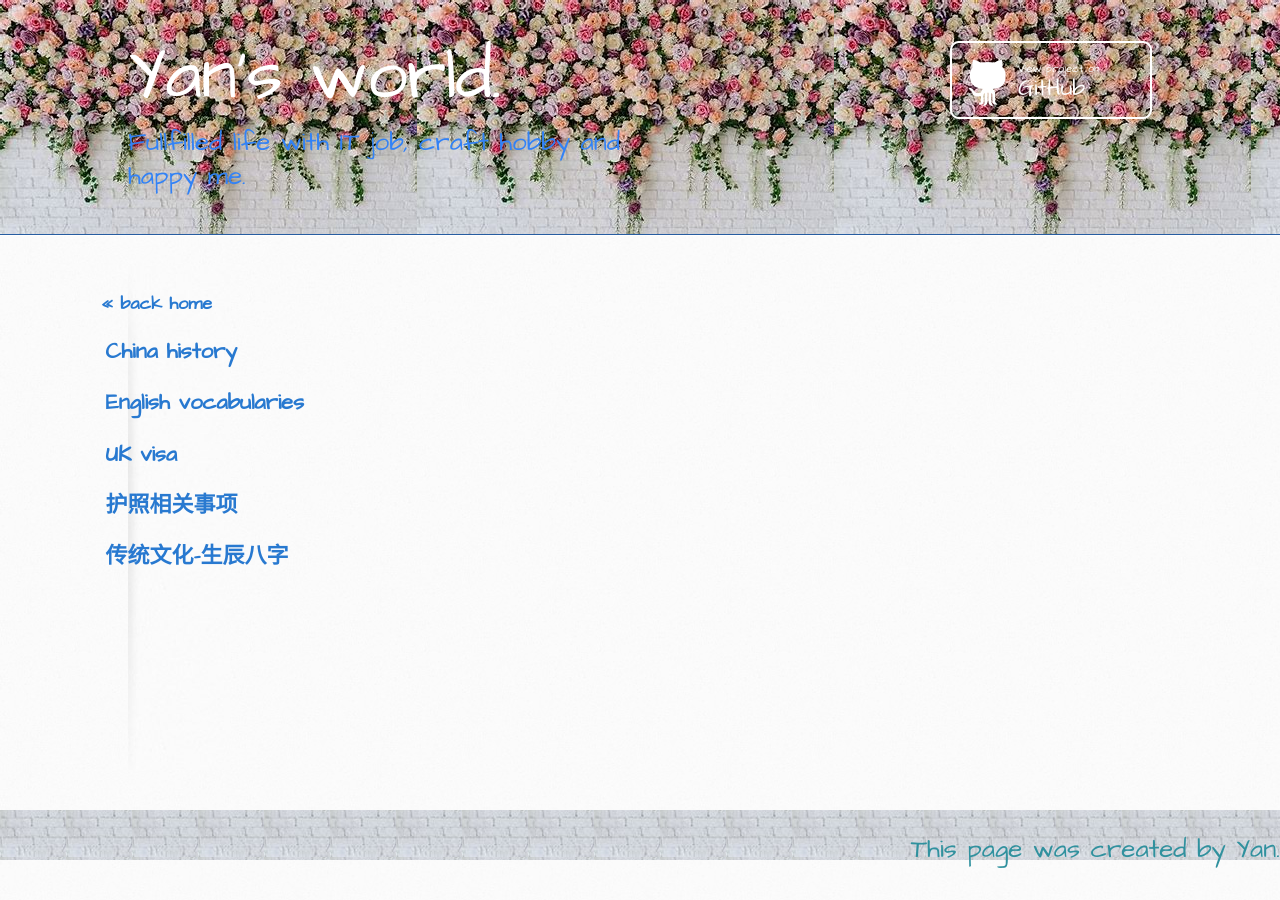
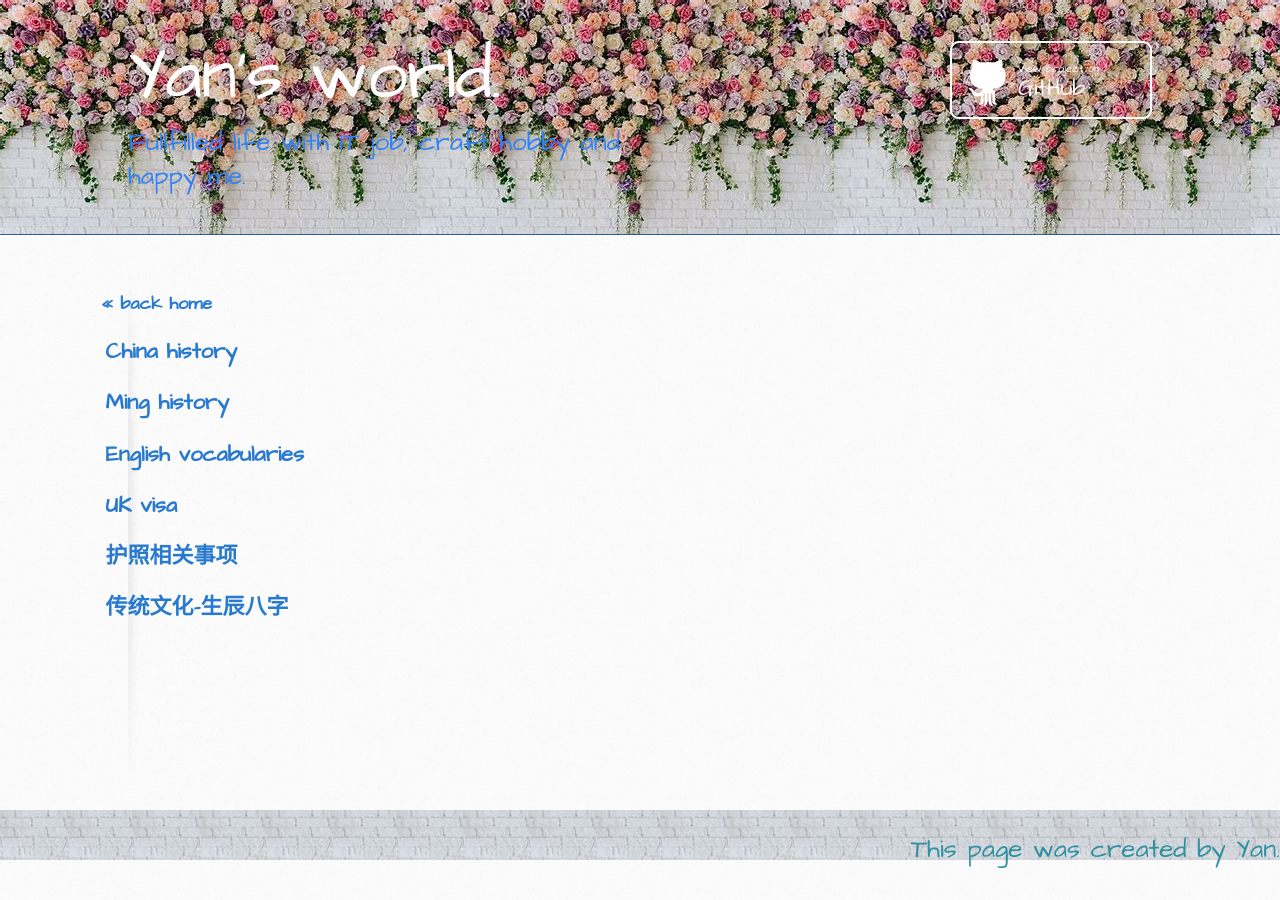
Before and after one commit to itcraftme/itcraftme, a Jekyll site: the page built from docs/me/index.md, in a window 1280 px wide. Built offline with Jekyll 4.4.1, drawn with Linux system fonts in a browser that asks for light colours; our own code applies the rules of GitHub Pages for plain Markdown files.

Commit message:
Update index.md

```diff
--- a/docs/me/index.md
+++ b/docs/me/index.md
@@ -3,6 +3,7 @@ layout: default
 ---
 ###  [<< back home](../../index.md)
 ## [China history](./history.md)
+## [Ming history](./ming.md)
 ## [English vocabularies](./vocabulary.md)
 [//]:  ## [Pick ups](./pickups.md)
 ## [UK visa](./UKVisa.md)
```
